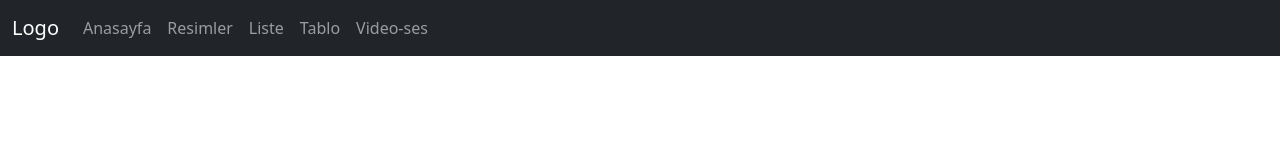
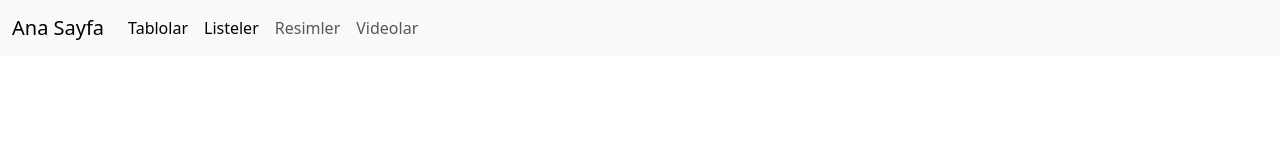
Before and after one commit to Batuu217/sitem, a plain HTML site: page resimler.html in a window 1280 px wide. Drawn offline with Linux system fonts and the light colour scheme.

Commit message:
Add files via upload

```diff
--- a/resimler.html
+++ b/resimler.html
@@ -1,5 +1,5 @@
 <!DOCTYPE html>
-<html lang="en">
+<html lang="tr">
 <head>
     <meta charset="UTF-8">
     <meta name="viewport" content="width=device-width, initial-scale=1.0">
@@ -13,38 +13,30 @@
 </head>
 <body>
 
-
-  <nav class="navbar navbar-expand-sm navbar-dark bg-dark">
+    <nav class="navbar navbar-expand-lg bg-body-tertiary">
   <div class="container-fluid">
-          <a class="navbar-brand" href="javascript:void(0)">Logo</a>
-          <button class="navbar-toggler" type="button" data-bs-toggle="collapse" data-bs-target="#mynavbar">
+    <a class="navbar-brand" href="index.html">Ana Sayfa</a>
+    <button class="navbar-toggler" type="button" data-bs-toggle="collapse" data-bs-target="#navbarNav" aria-controls="navbarNav" aria-expanded="false" aria-label="Toggle navigation">
       <span class="navbar-toggler-icon"></span>
     </button>
-          <div class="collapse navbar-collapse" id="mynavbar">
-            <ul class="navbar-nav me-auto">
+    <div class="collapse navbar-collapse" id="navbarNav">
+      <ul class="navbar-nav">
         <li class="nav-item">
-                <a class="nav-link" href="index.html">Anasayfa</a>
+          <a class="nav-link active" aria-current="page" href="tablo.html">Tablolar</a>
+        </li>
+        <li class="nav-item">
+          <a class="nav-link active" aria-current="page" href="liste.html">Listeler</a>
         </li>
         <li class="nav-item">
           <a class="nav-link" href="resimler.html">Resimler</a>
         </li>
         <li class="nav-item">
-                <a class="nav-link" href="liste.html">Liste</a>
-              </li>
-              <li class="nav-item">
-                <a class="nav-link" href="tablo.html">Tablo</a>
-              </li>
-              <li class="nav-item">
-                <a class="nav-link" href="videoses.html">Video-ses</a>
-              </li>
+          <a class="nav-link" href="videoses.html">Videolar</a>
       </ul>
-
     </div>
   </div>
 </nav>
 
 
-
-
 </body>
 </html>
```
Lines whose indentation alone changed are shown as unchanged.
